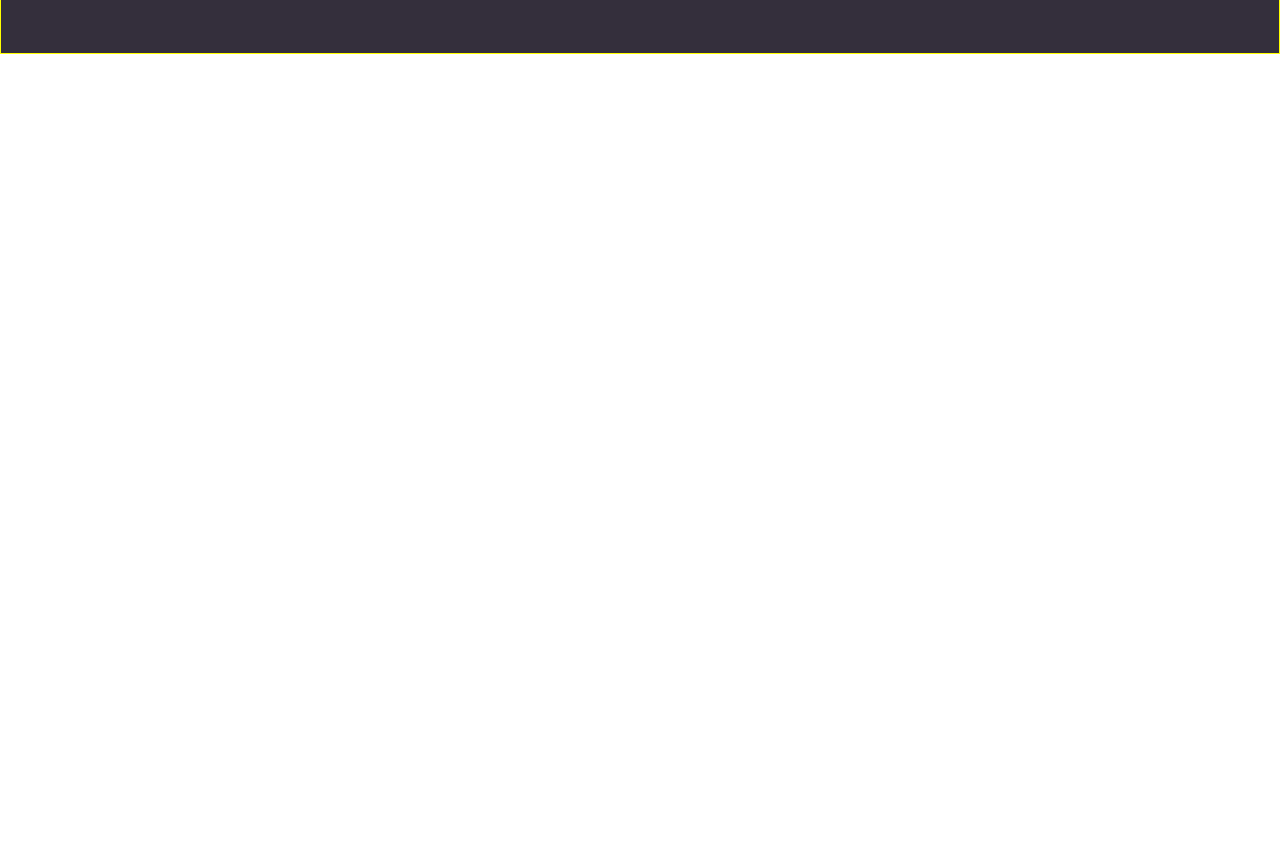
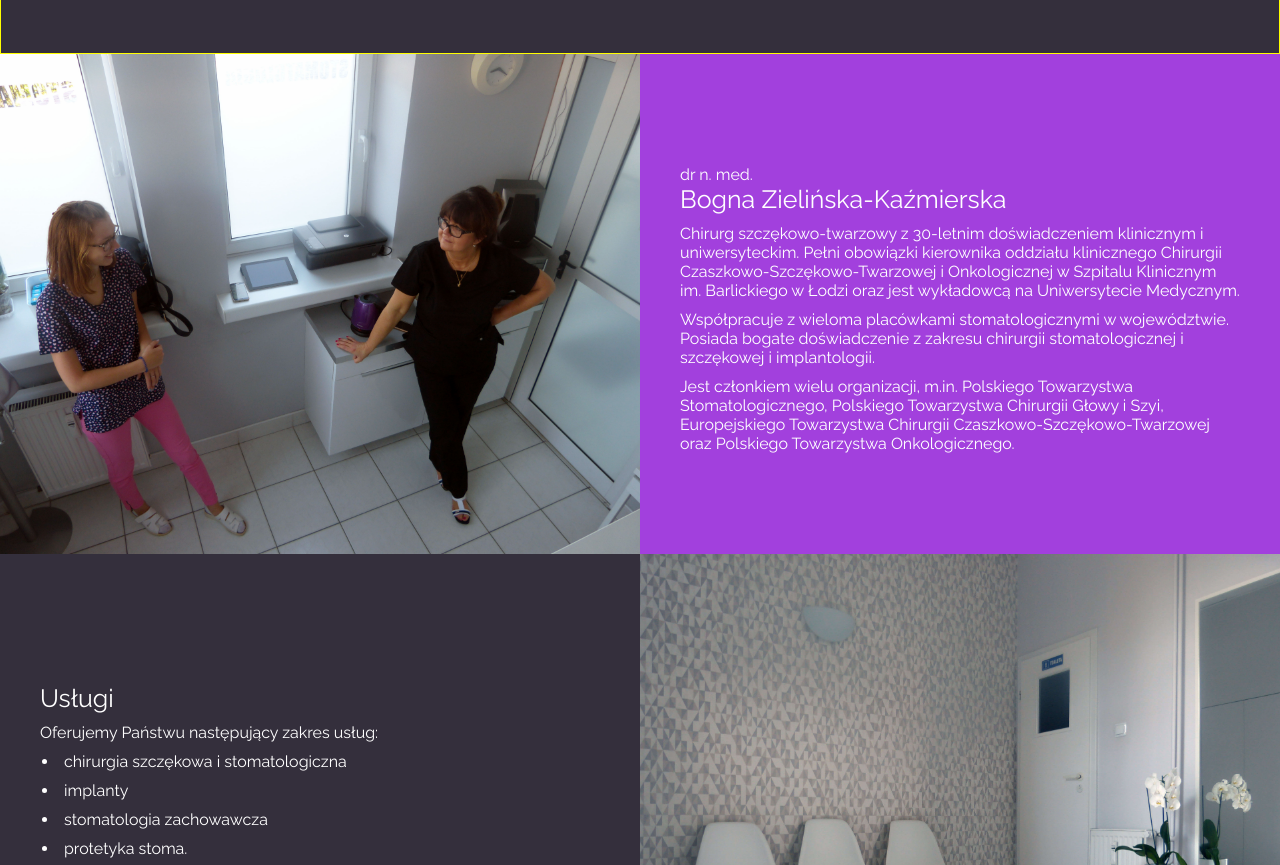
Before and after one commit to karolinakazmierska/prywatny-gabinet-stomatologiczny, a website: page index.html in a window 1280 px wide. Shown: the part 746-1611 px from the top of the page. Before the commit the page ends 800 px from the top, so only its background shows below. Drawn offline with Linux system fonts and the light colour scheme.

Commit message:
Created services section

```diff
--- a/index.html
+++ b/index.html
@@ -29,14 +29,39 @@
     </div>
 </header>
 
+<!-- ABOUT -->
 <section class="about">
     <div class="section-title">
         <h2>About us</h2>
     </div>
 </section>
 
-
-
+<!-- SERVICES -->
+<section class="services">
+    <div class="services-box" id="box1">
+    </div>
+    <div class="services-box" id="box2">
+        <p>dr n. med.</p>
+        <h3>Bogna Zielińska-Kaźmierska</h3>
+        <p>Chirurg szczękowo-twarzowy z 30-letnim doświadczeniem klinicznym i uniwersyteckim. Pełni obowiązki kierownika oddziału klinicznego Chirurgii Czaszkowo-Szczękowo-Twarzowej i Onkologicznej w Szpitalu Klinicznym im. Barlickiego w Łodzi oraz jest wykładowcą na Uniwersytecie Medycznym.</p>
+        <p>Współpracuje z wieloma placówkami stomatologicznymi w województwie. Posiada bogate doświadczenie z zakresu chirurgii stomatologicznej i szczękowej i implantologii.</p>
+        <p>Jest członkiem wielu organizacji, m.in. Polskiego Towarzystwa Stomatologicznego, Polskiego Towarzystwa Chirurgii Głowy i Szyi, Europejskiego Towarzystwa Chirurgii Czaszkowo-Szczękowo-Twarzowej oraz Polskiego Towarzystwa Onkologicznego.</p>
+    </div>
+    <div class="services-box" id="box3">
+        <h3>Usługi</h3>
+        <p>Oferujemy Państwu następujący zakres usług:
+            <ul>
+                <li>chirurgia szczękowa i stomatologiczna</li>
+                <li>implanty</li>
+                <li>stomatologia zachowawcza</li>
+                <li>protetyka stoma.</li>
+                <li>współpraca ze specjalistami z dziedziny periodontologii i chorób błony śluzowej oraz ortodoncji</li>
+            </ul>
+        </p>
+    </div>
+    <div class="services-box" id="box4">
+    </div>
+</section>
 
 
 </body>
--- a/scss/_services.scss
+++ b/scss/_services.scss
@@ -0,0 +1,50 @@
+$violet: #a240dd;
+$darkgrey: #342f3c;
+
+.services {
+    display: flex;
+    flex-wrap: wrap;
+}
+
+.services-box {
+    width: 50%;
+    height: 500px;
+    padding: 40px;
+    display: flex;
+    flex-direction: column;
+    justify-content: center;
+    p {
+        margin-top: 10px;
+    }
+    li {
+        list-style: initial;
+        list-style-position: inside;
+        margin: 10px;
+        text-indent: -1.5em;
+        padding-left: 1em;
+    }
+}
+
+#box1 {
+    background-image: url("../images/bonus.jpg");
+    background-position: center;
+    background-size: cover;
+    background-repeat: no-repeat;
+}
+
+#box2 {
+    background-color: $violet;
+    color: white;
+}
+
+#box3 {
+    background-color: $darkgrey;
+    color: white;
+}
+
+#box4 {
+    background-image: url("../images/4.jpg");
+    background-position: center;
+    background-size: cover;
+    background-repeat: no-repeat;
+}
--- a/scss/main.scss
+++ b/scss/main.scss
@@ -24,6 +24,10 @@ h2 {
     display: block;
 }
 
+h3 {
+    font-size: 25px;
+}
+
 .section-title {
     width: 100%;
     height: 200px;
```
Also changed, not shown: css/main.css, images/bonus.jpg (added).
